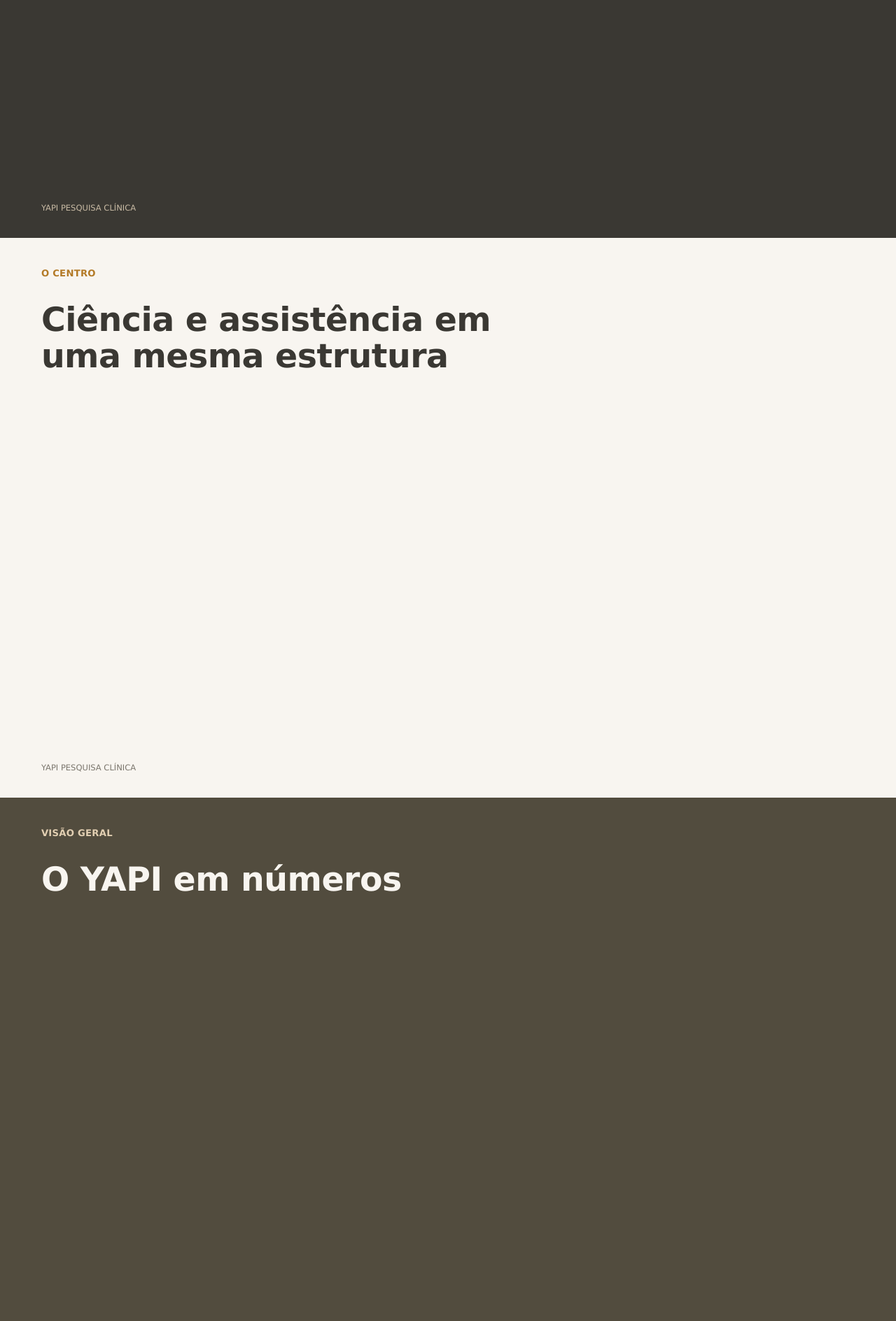
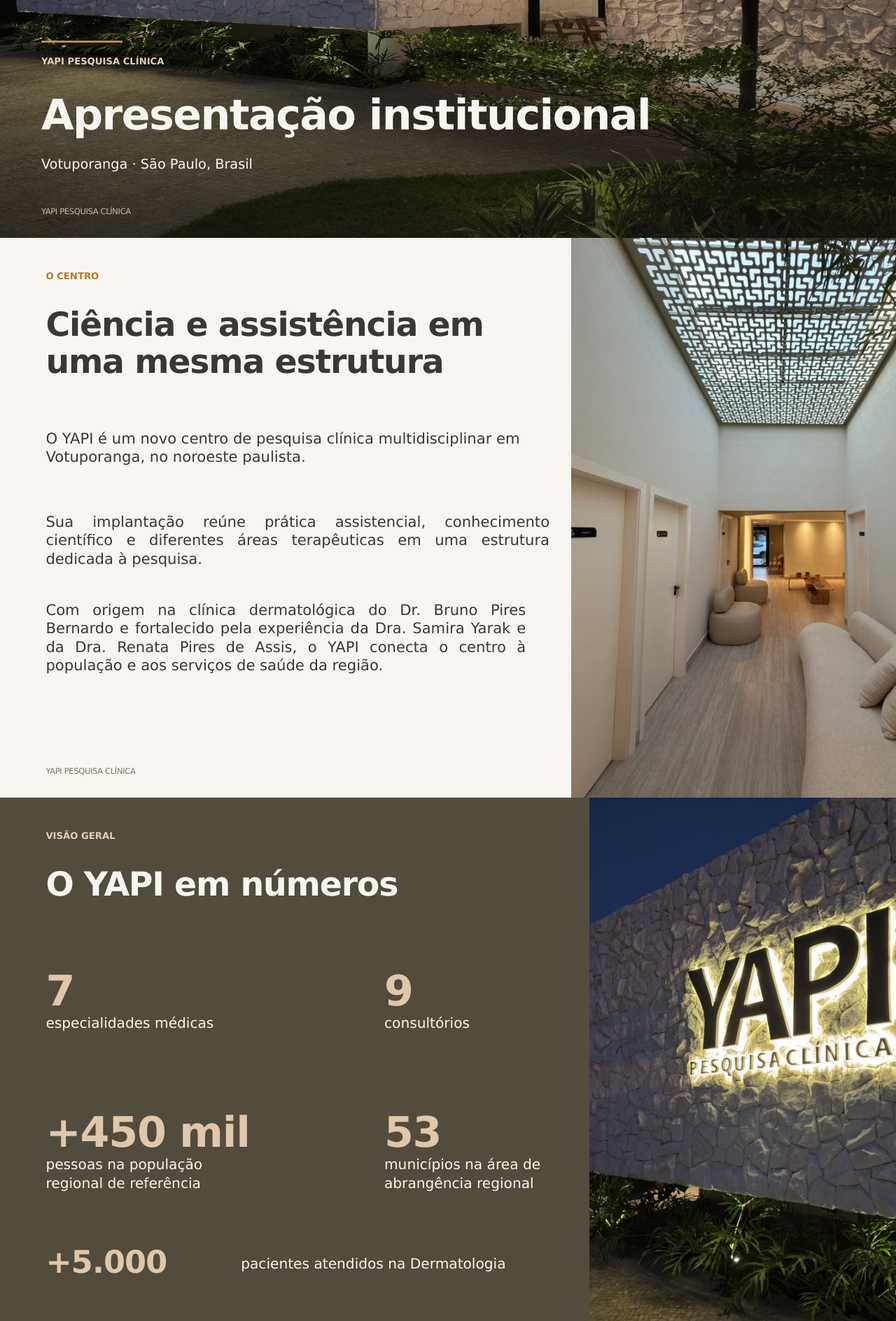
Before and after one commit to BryanWalace/yapi, a website: page index.html in a window 1280 px wide. Shown: the part 460-2348 px from the top of the page at 70% size. Drawn offline with Linux system fonts and the light colour scheme.

Commit message:
feat(secoes): hero, o centro e números (S1–S3)

```diff
--- a/css/style.css
+++ b/css/style.css
@@ -1,8 +1,10 @@
 /* ==========================================================================
    YAPI Pesquisa Clínica — estilos
    Tokens: DESIGN.md §1 (cores) e §2 (tipografia)
+   Desktop (≥1200px): cada seção reproduz o slide 1456×819; posições em % do slide.
    ========================================================================== */
 
+/* === Tokens === */
 :root {
   /* Fundos */
   --c-paper:      #F8F5F0; /* fundo claro padrão (slides 2,4,5,6,8–11,14,16) */
@@ -41,25 +43,24 @@
   --fs-h2:      clamp(1.6rem, 2.5vw, 2.4rem);
   --fs-h3:      clamp(1.35rem, 2.05vw, 2rem);
   --fs-lead:    clamp(1.2rem, 2.05vw, 1.9rem);
-  --fs-body:    clamp(1rem, 1.6vw, 1.45rem);
+  --fs-body:    clamp(1rem, 1.65vw, 1.5rem);   /* 24px medido no slide (DESIGN: 23) */
   --fs-small:   clamp(.95rem, 1.3vw, 1.2rem);
   --fs-eyebrow: clamp(.72rem, 1.03vw, .95rem);
   --fs-foot:    clamp(.65rem, .9vw, .8rem);
 
-  --lh-title: 1.1;
-  --lh-body:  1.35;
-  --ls-title: -0.01em;
+  --lh-title: 1.12;
+  --lh-body:  1.25; /* medido nos slides (29px para 23px) */
+  --ls-title: -0.025em; /* medido: títulos do slide ~2,5% mais justos */
 
   /* Grade */
-  --gutter:      clamp(20px, 4.6vw, 80px);  /* 67px no slide */
-  --section-top: clamp(32px, 3.45vw, 64px); /* eyebrow a ~56px do topo */
-  --title-gap:   clamp(20px, 2.6vw, 48px);  /* eyebrow → título (~108px) */
-  --header-h:    64px;
+  --gutter:   clamp(20px, 4.6vw, 80px);  /* 67px no slide */
+  --header-h: 64px;
+
+  /* Overlay do hero (DESIGN §5 S1) */
+  --hero-overlay: linear-gradient(to top, rgba(20,18,14,.75) 0%, rgba(20,18,14,.35) 35%, rgba(20,18,14,0) 60%);
 }
 
-/* --------------------------------------------------------------------------
-   Reset leve
-   -------------------------------------------------------------------------- */
+/* === Reset leve === */
 *, *::before, *::after { box-sizing: border-box; }
 
 html {
@@ -93,29 +94,20 @@
   outline-offset: 3px;
 }
 
-/* --------------------------------------------------------------------------
-   Seção (cada slide = uma seção 16:9)
-   -------------------------------------------------------------------------- */
+/* === Seção (base mobile-first) === */
 .section {
   position: relative;
-  min-height: 100vh;
-  padding: var(--section-top) var(--gutter) calc(var(--section-top) * 2);
+  padding: 72px var(--gutter) 40px;
   background: var(--c-paper);
   color: var(--c-ink);
 }
 
-@media (min-width: 1200px) {
-  .section { aspect-ratio: 16 / 9; }
-}
-
-.section--hero    { min-height: 100svh; background: var(--c-ink); }
 .section--earth   { background: var(--c-earth); }
 .section--earth-2 { background: var(--c-earth-2); }
 .section--cream   { background: var(--c-cream); }
 
 .font-alt { font-family: var(--font-alt); }
-
-.on-dark { color: var(--c-on-dark); }
+.on-dark  { color: var(--c-on-dark); }
 
 /* Títulos */
 .section-title,
@@ -124,45 +116,218 @@
   line-height: var(--lh-title);
   letter-spacing: var(--ls-title);
 }
-.section-title { margin-top: var(--title-gap); font-size: var(--fs-h1); }
-.hero-title    { font-size: var(--fs-hero); }
-
+.section-title { margin-top: 20px; font-size: var(--fs-h1); }
 .section--cream .section-title { color: var(--c-ink-warm); }
 
-/* --------------------------------------------------------------------------
-   Eyebrow (rótulo de seção)
-   -------------------------------------------------------------------------- */
+/* Eyebrow */
 .eyebrow {
   font: 700 var(--fs-eyebrow)/1 var(--font-main);
   color: var(--c-gold);
   text-transform: uppercase;
-  letter-spacing: .02em;
+  letter-spacing: 0;
 }
-.font-alt .eyebrow     { font-family: var(--font-alt); }
+.font-alt .eyebrow       { font-family: var(--font-alt); }
 .section--cream .eyebrow { color: var(--c-gold-warm); }
-.on-dark .eyebrow      { color: var(--c-beige-light); }
+.on-dark .eyebrow        { color: var(--c-beige-light); }
 
-/* --------------------------------------------------------------------------
-   Rodapé de seção
-   -------------------------------------------------------------------------- */
+/* Rodapé de seção */
 .section-foot {
-  position: absolute;
-  left: var(--gutter);
-  bottom: 4.5%;
+  margin-top: 48px;
   font-size: var(--fs-foot);
   line-height: 1;
   color: var(--c-muted);
   text-transform: uppercase;
+  letter-spacing: -0.03em;
 }
-.section-foot--center {
-  left: 48.5%;
-  text-transform: none;
-}
+.section-foot--center { margin-top: 12px; text-transform: none; }
 .on-dark .section-foot { color: var(--c-foot-dark); }
 
-/* --------------------------------------------------------------------------
-   Movimento (DESIGN §7) — a classe é aplicada pelo JS
-   -------------------------------------------------------------------------- */
+/* Fotos: sem raio, sem sombra, sempre cobrindo a área */
+figure img,
+.bleed img {
+  width: 100%;
+  height: 100%;
+  object-fit: cover;
+}
+
+/* Foto sangrada (mobile: largura total, 60vh) */
+.bleed {
+  margin: 40px calc(-1 * var(--gutter)) 0;
+  height: 60vh;
+}
+
+/* === S01 Hero === */
+.section--hero {
+  display: flex;
+  flex-direction: column;
+  justify-content: flex-end;
+  min-height: 100vh;
+  min-height: 100svh;
+  padding: 0 var(--gutter);
+  background: var(--c-ink);
+  overflow: hidden;
+}
+.hero-media {
+  position: absolute;
+  inset: 0;
+}
+.hero-media img {
+  width: 100%;
+  height: 100%;
+  object-fit: cover;
+  object-position: center 40%;
+}
+.hero-media::after {
+  content: "";
+  position: absolute;
+  inset: 0;
+  background: var(--hero-overlay);
+}
+.hero-content {
+  position: absolute;
+  left: var(--gutter);
+  right: var(--gutter);
+  bottom: 11.6%;
+}
+.hero-rule {
+  display: block;
+  width: max(80px, 9.1vw);
+  height: 2.5px;
+  background: var(--c-gold-line);
+}
+.hero-content .eyebrow { margin-top: max(16px, 1.58vw); }
+.hero-title {
+  margin-top: max(20px, 2.88vw);
+  font-size: var(--fs-hero);
+  line-height: 1.1;
+}
+.hero-sub {
+  margin-top: max(16px, 2.04vw);
+  font-size: clamp(1rem, 1.51vw, 1.4rem); /* 22px no slide */
+}
+.section--hero .section-foot {
+  position: absolute;
+  left: var(--gutter);
+  bottom: 3.9%;
+  margin: 0;
+}
+
+/* === S02 O Centro === */
+.centro-text { margin-top: 32px; }
+.centro-text p + p { margin-top: 1.2em; }
+
+/* === S03 Números === */
+.stats {
+  display: grid;
+  grid-template-columns: 1fr 1fr;
+  gap: 40px 24px;
+  margin-top: 40px;
+}
+.stat-num {
+  font-size: var(--fs-stat);
+  font-weight: 700;
+  line-height: 1;
+  letter-spacing: -0.02em;
+  color: var(--c-beige);
+}
+.stat-label {
+  margin-top: 4px;
+  font-size: clamp(1rem, 1.575vw, 1.5rem); /* 23px medido no slide */
+  line-height: 1.3;
+  color: var(--c-on-dark);
+}
+.stat--e { grid-column: 1 / -1; }
+.stat--e .stat-num { font-size: clamp(2.2rem, 3.48vw, 3.8rem); } /* ~51px no slide */
+
+/* ==========================================================================
+   Desktop — grade do slide (≥1200px)
+   ========================================================================== */
+@media (min-width: 1200px) {
+  .section {
+    display: flex;
+    flex-direction: column;
+    justify-content: center;
+    aspect-ratio: 16 / 9;
+    min-height: 100vh;
+    padding: 0;
+    overflow: hidden;
+  }
+  .slide {
+    position: relative;
+    flex: none;
+    width: 100%;
+    aspect-ratio: 16 / 9;
+  }
+  .section-head {
+    position: absolute;
+    left: 4.6%;
+    top: 6%;
+  }
+  .section-title { margin-top: 2.83vw; }
+
+  .section-foot {
+    position: absolute;
+    left: 4.6%;
+    bottom: 3.9%;
+    margin: 0;
+  }
+  .section-foot--center { left: 48.5%; }
+
+  .bleed {
+    position: absolute;
+    top: 0;
+    bottom: 0;
+    height: auto;
+    margin: 0;
+  }
+  .bleed--right { right: 0; }
+  .bleed--left  { left: 0; }
+
+  /* S01 */
+  .section--hero { aspect-ratio: auto; }
+  .hero-content { left: 4.6%; right: auto; }
+  .hero-rule { width: 9.1vw; }
+  .hero-content .eyebrow { margin-top: 1.58vw; }
+  .hero-title { margin-top: 2.88vw; }
+  .hero-sub   { margin-top: 2.04vw; }
+  .section--hero .section-foot { left: 4.6%; }
+
+  /* S02 */
+  .centro-text {
+    position: absolute;
+    left: 4.6%;
+    top: 34.2%;
+    width: 50.6%;
+    margin: 0;
+  }
+  .centro-text p:nth-child(2) { margin-top: 5.2vw; text-align: justify; }
+  .centro-text p:nth-child(3) { margin-top: 3.65vw; text-align: justify; width: 95.3%; }
+  .centro-photo { left: 57.4%; }
+
+  /* S03 */
+  .stats {
+    position: absolute;
+    inset: 0;
+    display: block;
+    margin: 0;
+  }
+  .stat { position: absolute; }
+  .stat--a { left: 4.6%;  top: 30.7%; }
+  .stat--b { left: 38.6%; top: 30.7%; }
+  .stat--c { left: 4.6%;  top: 56%; }
+  .stat--d { left: 38.6%; top: 56%; }
+  .stat--e { left: 4.6%;  top: 80.2%; width: 54.6%; display: flex; align-items: center; }
+  .stat-label { margin-top: .25vw; }
+  .stat--e .stat-label { position: absolute; left: 35.9%; margin: 0; white-space: nowrap; transform: translateY(.14vw); }
+  .numeros-photo { left: 59.2%; }
+}
+
+/* === Responsivo: tablet === */
+@media (min-width: 768px) and (max-width: 1199px) {
+  .section:not(.section--hero) { padding-top: 96px; padding-bottom: 64px; }
+}
+
+/* === Movimento (DESIGN §7) — a classe é aplicada pelo JS === */
 .reveal {
   opacity: 0;
   transform: translateY(16px);
@@ -173,22 +338,3 @@
 @media (prefers-reduced-motion: reduce) {
   .reveal { opacity: 1; transform: none; transition: none; }
 }
-
-/* --------------------------------------------------------------------------
-   Responsivo (base — detalhes por seção vêm depois)
-   -------------------------------------------------------------------------- */
-@media (max-width: 1199px) {
-  .section:not(.section--hero) {
-    min-height: auto;
-    padding-top: 96px;
-    padding-bottom: 96px;
-  }
-}
-
-@media (max-width: 767px) {
-  .section:not(.section--hero) .section-foot {
-    position: static;
-    margin-top: 48px;
-  }
-  .section-foot--center { margin-top: 12px; }
-}
--- a/index.html
+++ b/index.html
@@ -6,7 +6,7 @@
   <title>YAPI Pesquisa Clínica · Votuporanga, SP</title>
   <meta name="description" content="Centro de pesquisa clínica multidisciplinar em Votuporanga, no noroeste paulista. Sete áreas terapêuticas, nove consultórios e estrutura dedicada a estudos clínicos para patrocinadores e CROs.">
   <meta name="theme-color" content="#524C3E">
-  <link rel="icon" href="assets/img/logo-yapi.png" type="image/png">
+  <link rel="icon" href="assets/img/favicon.png" type="image/png">
 
   <!-- Open Graph -->
   <meta property="og:type" content="website">
@@ -46,22 +46,70 @@
 
     <!-- S1 -->
     <section id="inicio" class="section section--hero on-dark" aria-labelledby="inicio-title">
+      <div class="hero-media">
+        <img src="assets/img/hero-fachada.jpg" alt="Fachada do YAPI Pesquisa Clínica à noite, com letreiro iluminado em parede de pedra" width="2400" height="1350" fetchpriority="high" decoding="async">
+      </div>
+      <div class="hero-content">
+        <span class="hero-rule" aria-hidden="true"></span>
         <p class="eyebrow">YAPI PESQUISA CLÍNICA</p>
         <h1 class="hero-title" id="inicio-title">Apresentação institucional</h1>
+        <p class="hero-sub">Votuporanga · São Paulo, Brasil</p>
+      </div>
       <p class="section-foot" aria-hidden="true">YAPI PESQUISA CLÍNICA</p>
     </section>
 
     <!-- S2 -->
     <section id="o-centro" class="section" aria-labelledby="o-centro-title">
+      <div class="slide">
+        <header class="section-head">
           <p class="eyebrow">O CENTRO</p>
           <h2 class="section-title" id="o-centro-title">Ciência e assistência em<br> uma mesma estrutura</h2>
+        </header>
+        <div class="centro-text">
+          <p>O YAPI é um novo centro de pesquisa clínica multidisciplinar em Votuporanga, no noroeste paulista.</p>
+          <p>Sua implantação reúne prática assistencial, conhecimento científico e diferentes áreas terapêuticas em uma estrutura dedicada à pesquisa.</p>
+          <p>Com origem na clínica dermatológica do Dr. Bruno Pires Bernardo e fortalecido pela experiência da Dra. Samira Yarak e da Dra. Renata Pires de Assis, o YAPI conecta o centro à população e aos serviços de saúde da região.</p>
+        </div>
+      </div>
+      <figure class="bleed bleed--right centro-photo">
+        <img src="assets/img/centro-corredor-claraboia.jpg" alt="Corredor interno com claraboia de padrão geométrico e sofás claros" width="686" height="906" loading="lazy" decoding="async">
+      </figure>
       <p class="section-foot" aria-hidden="true">YAPI PESQUISA CLÍNICA</p>
     </section>
 
     <!-- S3 -->
     <section id="numeros" class="section section--earth on-dark" aria-labelledby="numeros-title">
+      <div class="slide">
+        <header class="section-head">
           <p class="eyebrow">VISÃO GERAL</p>
           <h2 class="section-title" id="numeros-title">O YAPI em números</h2>
+        </header>
+        <dl class="stats">
+          <div class="stat stat--a">
+            <dt class="stat-num" data-count="7">7</dt>
+            <dd class="stat-label">especialidades médicas</dd>
+          </div>
+          <div class="stat stat--b">
+            <dt class="stat-num" data-count="9">9</dt>
+            <dd class="stat-label">consultórios</dd>
+          </div>
+          <div class="stat stat--c">
+            <dt class="stat-num" data-count="450" data-prefix="+" data-suffix=" mil">+450 mil</dt>
+            <dd class="stat-label">pessoas na população<br> regional de referência</dd>
+          </div>
+          <div class="stat stat--d">
+            <dt class="stat-num" data-count="53">53</dt>
+            <dd class="stat-label">municípios na área de<br> abrangência regional</dd>
+          </div>
+          <div class="stat stat--e">
+            <dt class="stat-num" data-count="5000" data-prefix="+">+5.000</dt>
+            <dd class="stat-label">pacientes atendidos na Dermatologia</dd>
+          </div>
+        </dl>
+      </div>
+      <figure class="bleed bleed--right numeros-photo">
+        <img src="assets/img/numeros-letreiro.jpg" alt="Letreiro iluminado YAPI Pesquisa Clínica na fachada" width="658" height="893" loading="lazy" decoding="async">
+      </figure>
       <p class="section-foot" aria-hidden="true">YAPI PESQUISA CLÍNICA</p>
     </section>
 
```
Also changed, not shown: BUILD-LOG.md (added, +24 -0 lines), package.json (added, +25 -0 lines), tools/compare.js (added, +59 -0 lines), tools/measure.js (added, +38 -0 lines), tools/prepare-assets.js (added, +72 -0 lines), tools/probe.js (added, +14 -0 lines), tools/probe2.js (added, +7 -0 lines), tools/probe3.js (added, +11 -0 lines), assets/img/favicon.png (added), assets/img/logo-yapi-header-light.png (added), assets/img/logo-yapi-header.png (added), assets/img/mapa-conectividade-s05.jpg (added), 1 other file. Lines whose indentation alone changed are shown as unchanged.
